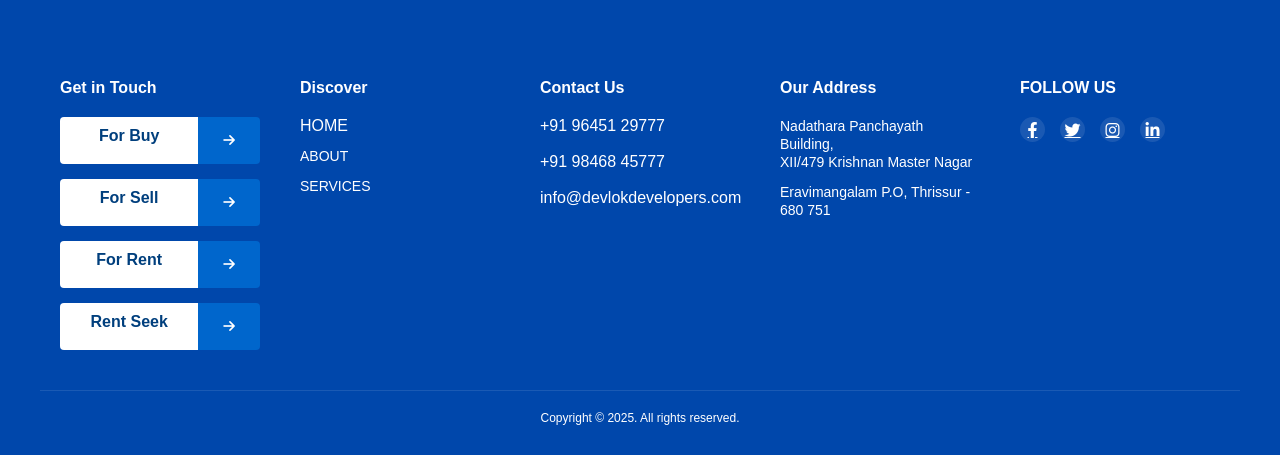
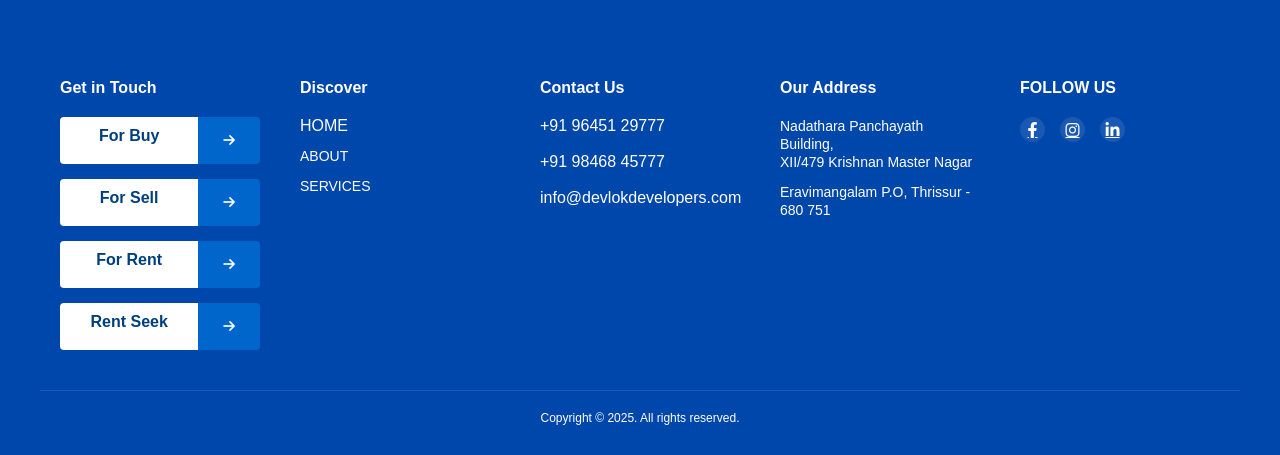
Before and after one commit to DevlokDevelopers/DevlokWeb, a Django app: page / in a window 1280 px wide. Shown: the part 4725-5180 px from the top of the page. Run offline with Django 4.2, Linux system fonts and the light colour scheme; some libraries are stand-ins or nearby versions.

Commit message:
first commit

```diff
--- a/templates/index.html
+++ b/templates/index.html
@@ -723,6 +723,10 @@
             <a href="mailto:info@devlokdevelopers.com?subject=Property%20Inquiry&body=Hello%20DEVLOK%2C%20I%27m%20interested%20in%20your%20properties.%20Please%20provide%20more%20details.">
                 <i class="fas fa-envelope"></i> info@devlokdevelopers.com
             </a>
+            <a href="https://www.instagram.com/devlokdevelopers?igsh=MXhrbXQwcTBiNWpodQ=="
+                        class="social-icon"><i class="fab fa-instagram"></i></a>
+            <a href="https://www.linkedin.com/in/sanoop-vijayakumar-14b925283?utm_source=share&utm_campaign=share_via&utm_content=profile&utm_medium=ios_app"
+                        class="social-icon"><i class="fab fa-linkedin-in"></i></a>
         </div>
     </div>
 
@@ -1613,8 +1617,7 @@
             <div class="footer-section">
                 <div class="footer-logo">FOLLOW US</div>
                 <div class="footer-social">
-                    <a href="#" class="social-icon"><i class="fab fa-facebook-f"></i></a>
-                    <a href="#" class="social-icon"><i class="fab fa-twitter"></i></a>
+                    <a href="https://www.facebook.com/profile.php?id=100089846692537#" class="social-icon"><i class="fab fa-facebook-f"></i></a>
                     <a href="https://www.instagram.com/devlokdevelopers?igsh=MXhrbXQwcTBiNWpodQ=="
                         class="social-icon"><i class="fab fa-instagram"></i></a>
                     <a href="https://www.linkedin.com/in/sanoop-vijayakumar-14b925283?utm_source=share&utm_campaign=share_via&utm_content=profile&utm_medium=ios_app"
```
